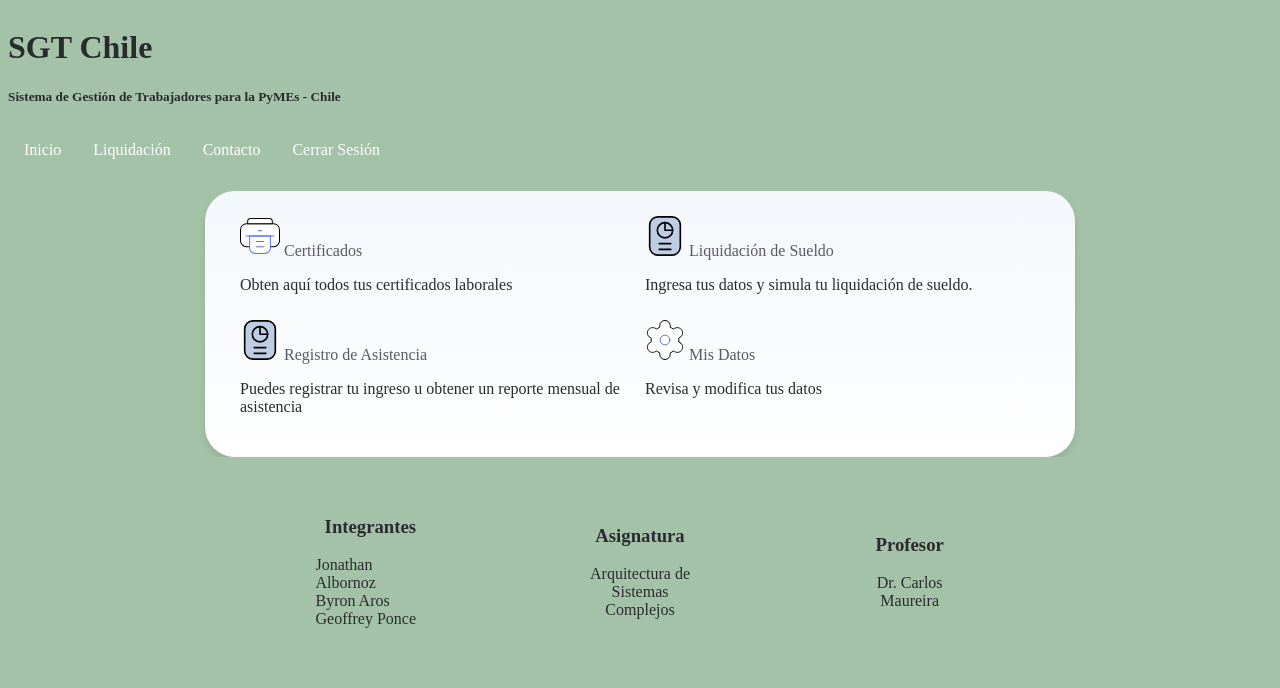
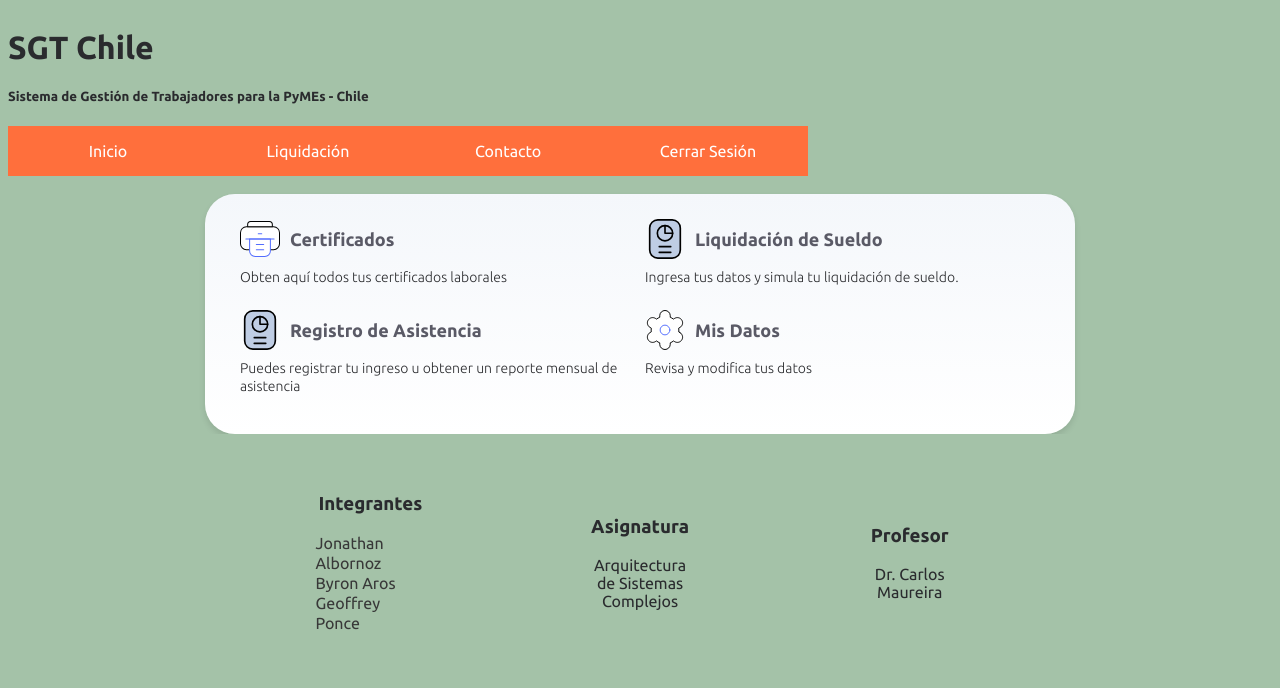
Before and after one commit to BetoFlint/liquiApp, a Django app: page /inicio in a window 1280 px wide. Shown: the top 688 px of the page. Run offline with Django 5.2, Linux system fonts and the light colour scheme.

Commit message:
cambio en estilos pantalla principal,footer y header

```diff
--- a/liquiApp/main/static/estilos.css
+++ b/liquiApp/main/static/estilos.css
@@ -1,9 +1,16 @@
+@import url('https://fonts.googleapis.com/css2?family=Ubuntu:ital,wght@0,300;0,400;0,500;0,700;1,300;1,400;1,500;1,700&display=swap');
+
 body {
   background-color: #a4c2a8;
   color: #2a2b2e;
   display: flex;
   flex-direction: column; /* Alinea los elementos hijos verticalmente */
   justify-content: center; /* Centra los elementos hijos verticalmente */
+  font-family: 'Ubuntu';
+}
+
+p, h1, h2, h3, a, h4, h5{
+  font-family: 'Ubuntu';
 }
 
 .menu {
@@ -18,13 +25,16 @@ body {
 }
 .menu li a {
   display: block;
-  color: white;
+  color: #fff;
+  background-color: #ff6f3c;
   text-align: center;
-  padding: 14px 16px;
+  width: 200px;
+  padding: 16px 0;
   text-decoration: none;
+  transition: background-color 0.5s ease;
 }
 .menu li a:hover {
-  background-color: #111;
+  background-color: #ff9a3c;
 }
 
 .menu-icon {
@@ -290,3 +300,41 @@ a:active {
 .sin-subrayado {
   text-decoration: none;
 }
+
+a.link-autor{
+  color: #383838;
+  text-decoration: none;
+  font-size: 16px;
+  line-height: 20px;
+}
+
+.grid-container .box {
+  cursor: pointer;
+  border-radius: 8px;
+}
+
+.grid-container .box:hover {
+  box-shadow: rgba(99, 99, 99, 0.2) 0px 2px 8px 0px;
+}
+
+.grid-container .box a {
+  font-weight: bolder;
+  font-size: 18px;
+  line-height: 22px;
+}
+
+.grid-container .box p {
+  font-weight: 300;
+  font-size: 14px;
+  line-height: 18px;
+}
+
+.grid-container .box img{
+  margin-right: 10px;
+}
+
+.grid-container .box .box-up {
+  display: flex;
+  align-items: center;
+  margin-bottom: -5px
+}
--- a/liquiApp/main/templates/generic/footer.html
+++ b/liquiApp/main/templates/generic/footer.html
@@ -9,9 +9,9 @@
     <div class="footer-section">
       <h3>Integrantes</h3>
       <p style="text-align: left">
-        Jonathan Albornoz<br />
-        Byron Aros<br />
-        Geoffrey Ponce
+        <a href="https://www.linkedin.com/in/jonathan-albornoz-rom%C3%A1n-b300899a/" class="link-autor" target="_blank">Jonathan Albornoz</a><br />
+        <a href="https://www.linkedin.com/in/byron-aros/" class="link-autor" target="_blank">Byron Aros</a><br />
+        <a href="https://www.linkedin.com/in/geoffrey-ponce-21609824/" class="link-autor" target="_blank">Geoffrey Ponce</a>
       </p>
     </div>
     <div class="footer-section">
--- a/liquiApp/main/templates/inicio.html
+++ b/liquiApp/main/templates/inicio.html
@@ -3,41 +3,33 @@
 <body>
   <div class="grid-container">
     <div class="box">
-      <img
-        class="menu-icon"
-        src="../static/webelements/certificado.svg"
-        alt="Descripción de la imagen 1"
-      />
+      <div class="box-up">
+        <img class="menu-icon" src="../static/webelements/certificado.svg" alt="Descripción de la imagen 1" />
       <a href="tu_enlace1.html" class="sin-subrayado">Certificados</a>
+      </div>
       <p>Obten aquí todos tus certificados laborales</p>
     </div>
     <div class="box">
-      <img
-        class="menu-icon"
-        src="../static/webelements/reports.svg"
-        alt="Descripción de la imagen 2"
-      />
-      <a href="liquidacion" class="sin-subrayado">Liquidación de Sueldo</a>
+      <div class="box-up">
+        <img class="menu-icon" src="../static/webelements/reports.svg" alt="Descripción de la imagen 2"/>
+        <a href="liquidacion" class="sin-subrayado">Liquidación de Sueldo</a>
+      </div>
       <p>Ingresa tus datos y simula tu liquidación de sueldo.</p>
     </div>
     <div class="box">
-      <img
-        class="menu-icon"
-        src="../static/webelements/reports.svg"
-        alt="Descripción de la imagen 3"
-      />
-      <a href="tu_enlace3.html" class="sin-subrayado">Registro de Asistencia</a>
+      <div class="box-up">
+        <img class="menu-icon" src="../static/webelements/reports.svg" alt="Descripción de la imagen 3" />
+        <a href="tu_enlace3.html" class="sin-subrayado">Registro de Asistencia</a>
+      </div>
       <p>
         Puedes registrar tu ingreso u obtener un reporte mensual de asistencia
       </p>
     </div>
     <div class="box">
-      <img
-        class="menu-icon"
-        src="../static/webelements/setting.svg"
-        alt="Descripción de la imagen 4"
-      />
-      <a href="tu_enlace4.html" class="sin-subrayado">Mis Datos</a>
+      <div class="box-up">
+        <img class="menu-icon" src="../static/webelements/setting.svg" alt="Descripción de la imagen 4" />
+        <a href="tu_enlace4.html" class="sin-subrayado">Mis Datos</a>
+      </div>
       <p>Revisa y modifica tus datos</p>
     </div>
   </div>
```
